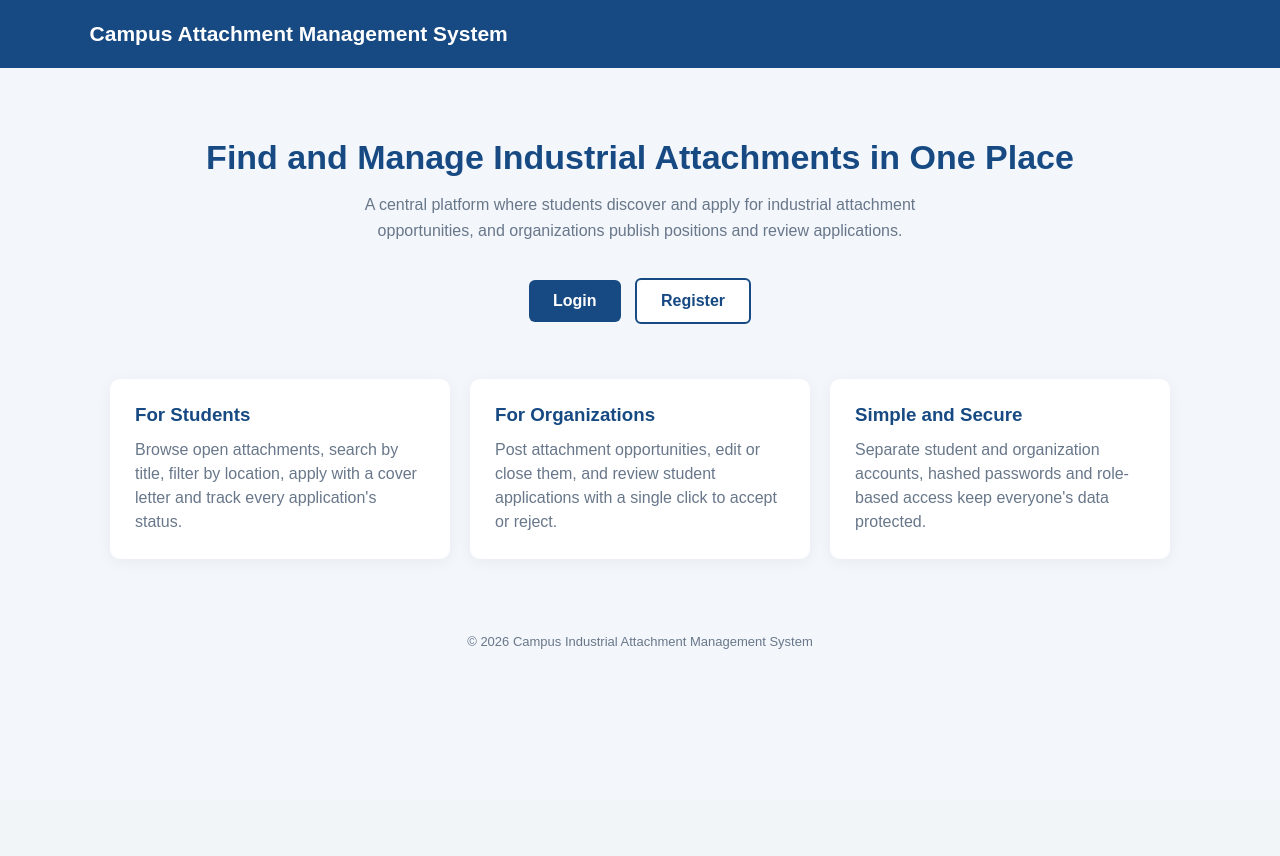
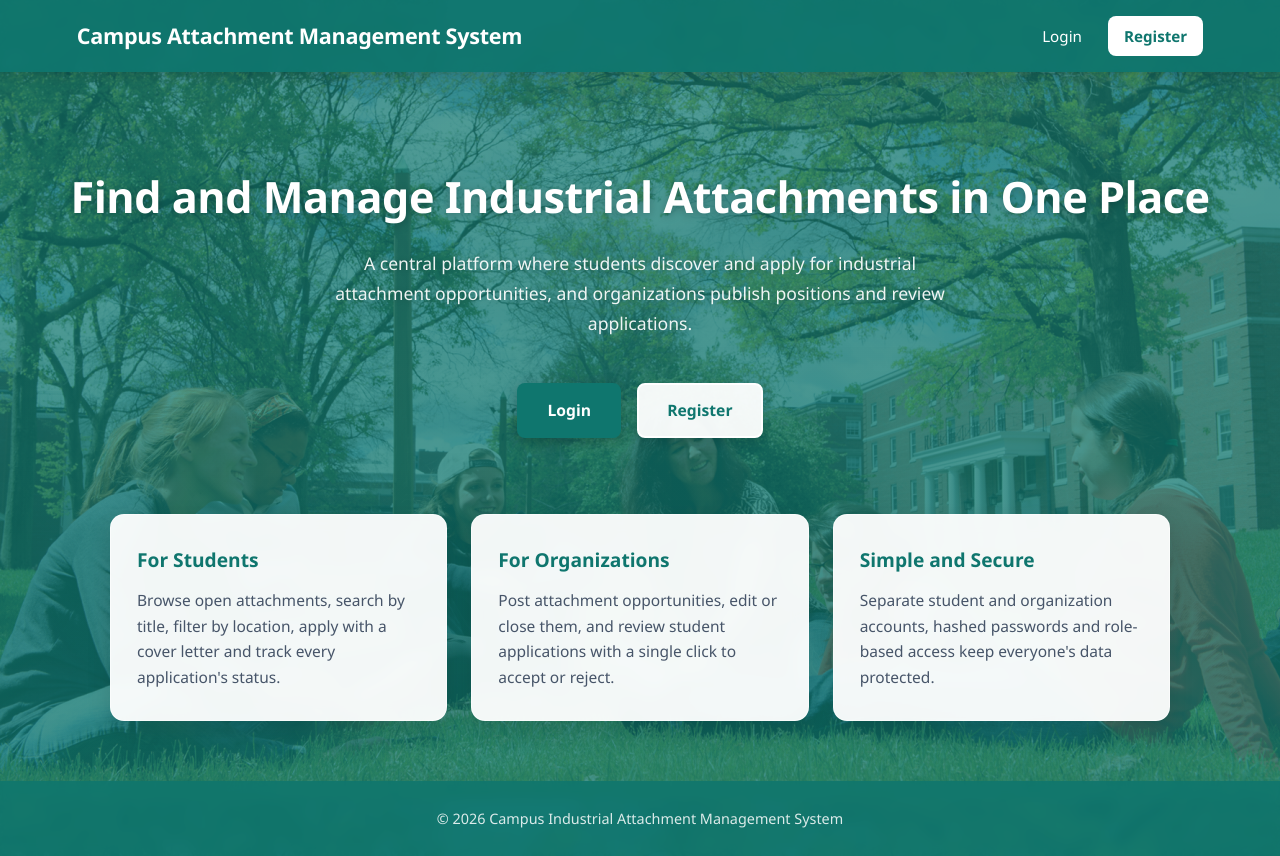
Before and after one commit to Renzz262/Campus-Industrial-Attachment-Management-System, a PHP site: page / in a window 1280 px wide. Before the commit the page ends 649 px from the top, so only its background shows below. Run offline with PHP 8.4, Linux system fonts and the light colour scheme.

Commit message:
Update index.php

```diff
--- a/index.php
+++ b/index.php
@@ -3,7 +3,7 @@ if (session_status() === PHP_SESSION_NONE) {
     session_start();
 }
 
-// If the visitor is already logged in, offer a shortcut to their dashboard
+//if a visitor is already logged in, offer s shortcut to their dashboard
 $dashboard = '';
 if (isset($_SESSION['user_id'], $_SESSION['role'])) {
     $dashboard = ($_SESSION['role'] === 'organization')
@@ -19,45 +19,261 @@ if (isset($_SESSION['user_id'], $_SESSION['role'])) {
     <title>Campus Industrial Attachment Management System</title>
 
     <style>
-        * { margin: 0; padding: 0; box-sizing: border-box; }
-        body { font-family: Arial, sans-serif; background: #f3f6fb; color: #263445; }
+        * {
+            margin: 0;
+            padding: 0;
+            box-sizing: border-box;
+        }
 
+        body {
+            font-family: 'Segoe UI', system-ui, -apple-system, BlinkMacSystemFont, 'Roboto', 'Helvetica Neue', Arial, sans-serif;
+            background: #f0fdfa;
+            color: #134e4a;
+            line-height: 1.6;
+            min-height: 100vh;
+            display: flex;
+            flex-direction: column;
+
+            /* Background image + soft overlay */
+            background-image:
+            linear-gradient(rgba(15, 118, 110, 0.72), rgba(15, 118, 110, 0.78)),
+            url('assets/images/hero.png');
+            background-size: cover;
+            background-position: center;
+            background-repeat: no-repeat;
+            background-attachment: fixed;
+        }
+
+        /* ---------- HEADER ---------- */
         header {
-            background: #174a83; color: white; padding: 22px 7%;
-            display: flex; justify-content: space-between; align-items: center;
-            flex-wrap: wrap; gap: 15px;
+            background: rgba(15, 118, 110, 0.92);
+            color: white;
+            padding: 16px 6%;
+            display: flex;
+            justify-content: space-between;
+            align-items: center;
+            flex-wrap: wrap;
+            gap: 16px;
+            box-shadow: 0 4px 12px rgba(0, 0, 0, 0.15);
+            position: relative;
+            z-index: 10;
+            backdrop-filter: blur(6px);
         }
-        header h2 { font-size: 21px; }
 
-        .hero { text-align: center; padding: 70px 20px 50px; }
-        .hero h1 { color: #174a83; font-size: 34px; margin-bottom: 15px; }
-        .hero p { color: #68778a; max-width: 650px; margin: 0 auto 30px; line-height: 1.6; }
+        header h2 {
+            font-size: 1.35rem;
+            font-weight: 700;
+            letter-spacing: -0.3px;
+        }
 
+        .nav-links {
+            display: flex;
+            align-items: center;
+            gap: 10px;
+            flex-wrap: wrap;
+        }
+
+        .nav-links a {
+            color: white;
+            text-decoration: none;
+            font-size: 0.95rem;
+            font-weight: 500;
+            padding: 8px 16px;
+            border-radius: 8px;
+            transition: background 0.25s ease, transform 0.2s ease;
+        }
+
+        .nav-links a:hover {
+            background: rgba(255, 255, 255, 0.18);
+            transform: translateY(-1px);
+        }
+
+        .nav-links .btn-nav {
+            background: white;
+            color: #0f766e;
+            font-weight: 600;
+        }
+
+        .nav-links .btn-nav:hover {
+            background: #ccfbf1;
+            color: #0f766e;
+        }
+
+        /* ---------- HERO ---------- */
+        .hero {
+            text-align: center;
+            padding: 90px 20px 70px;
+            position: relative;
+            overflow: hidden;
+        }
+
+        .hero h1 {
+            color: #ffffff;
+            font-size: clamp(1.95rem, 4.2vw, 2.7rem);
+            font-weight: 700;
+            margin-bottom: 18px;
+            letter-spacing: -0.5px;
+            text-shadow: 0 2px 10px rgba(0, 0, 0, 0.25);
+            opacity: 0;
+            transform: translateY(25px);
+            animation: fadeUp 0.8s ease forwards 0.15s;
+        }
+
+        .hero p {
+            color: rgba(255, 255, 255, 0.92);
+            max-width: 640px;
+            margin: 0 auto 38px;
+            font-size: 1.1rem;
+            line-height: 1.7;
+            text-shadow: 0 1px 6px rgba(0, 0, 0, 0.2);
+            opacity: 0;
+            transform: translateY(25px);
+            animation: fadeUp 0.8s ease forwards 0.35s;
+        }
+
+        .hero-actions {
+            opacity: 0;
+            transform: translateY(25px);
+            animation: fadeUp 0.8s ease forwards 0.55s;
+        }
+
+        /* ---------- BUTTONS ---------- */
         .btn {
-            display: inline-block; background: #174a83; color: white;
-            padding: 12px 24px; text-decoration: none; border-radius: 6px;
-            font-weight: bold; margin: 5px;
+            display: inline-block;
+            background: #0f766e;
+            color: white;
+            padding: 13px 28px;
+            text-decoration: none;
+            border-radius: 8px;
+            font-weight: 600;
+            font-size: 0.98rem;
+            margin: 6px;
+            border: 2px solid transparent;
+            transition: all 0.25s ease;
+            box-shadow: 0 4px 14px rgba(0, 0, 0, 0.25);
         }
-        .btn.light { background: white; color: #174a83; border: 2px solid #174a83; }
 
+        .btn:hover {
+            background: #0d9488;
+            transform: translateY(-2px);
+            box-shadow: 0 6px 20px rgba(0, 0, 0, 0.3);
+        }
+
+        .btn.light {
+            background: rgba(255, 255, 255, 0.95);
+            color: #0f766e;
+            border: 2px solid white;
+            box-shadow: 0 4px 14px rgba(0, 0, 0, 0.15);
+        }
+
+        .btn.light:hover {
+            background: #ffffff;
+            color: #0f766e;
+            transform: translateY(-2px);
+        }
+
+        /* ---------- CARDS ---------- */
         .cards {
-            max-width: 1100px; margin: 0 auto 50px; padding: 0 20px;
-            display: grid; grid-template-columns: repeat(auto-fit, minmax(260px, 1fr)); gap: 20px;
+            max-width: 1100px;
+            margin: 0 auto 60px;
+            padding: 0 20px;
+            display: grid;
+            grid-template-columns: repeat(auto-fit, minmax(280px, 1fr));
+            gap: 24px;
         }
+
         .card {
-            background: white; padding: 25px; border-radius: 10px;
-            box-shadow: 0 3px 15px rgba(0,0,0,0.05);
+            background: rgba(255, 255, 255, 0.95);
+            padding: 30px 26px;
+            border-radius: 14px;
+            box-shadow: 0 8px 24px rgba(0, 0, 0, 0.12);
+            border: 1px solid rgba(255, 255, 255, 0.6);
+            backdrop-filter: blur(8px);
+            transition: all 0.3s ease;
+            opacity: 0;
+            transform: translateY(30px);
         }
-        .card h3 { color: #174a83; margin-bottom: 12px; }
-        .card p { color: #68778a; line-height: 1.5; }
 
-        footer { text-align: center; padding: 25px; color: #68778a; font-size: 13px; }
+        .card:nth-child(1) { animation: fadeUp 0.7s ease forwards 0.7s; }
+        .card:nth-child(2) { animation: fadeUp 0.7s ease forwards 0.85s; }
+        .card:nth-child(3) { animation: fadeUp 0.7s ease forwards 1s; }
+
+        .card:hover {
+            transform: translateY(-6px);
+            box-shadow: 0 14px 32px rgba(0, 0, 0, 0.18);
+            background: #ffffff;
+        }
+
+        .card h3 {
+            color: #0f766e;
+            font-size: 1.2rem;
+            font-weight: 700;
+            margin-bottom: 12px;
+        }
+
+        .card p {
+            color: #475569;
+            font-size: 0.97rem;
+            line-height: 1.65;
+        }
+
+        /* ---------- FOOTER ---------- */
+        footer {
+            text-align: center;
+            padding: 26px 20px;
+            color: rgba(255, 255, 255, 0.85);
+            font-size: 0.9rem;
+            margin-top: auto;
+            background: rgba(15, 118, 110, 0.85);
+            backdrop-filter: blur(6px);
+        }
+
+        /* ---------- ANIMATIONS ---------- */
+        @keyframes fadeUp {
+            to {
+                opacity: 1;
+                transform: translateY(0);
+            }
+        }
+
+        /* ---------- RESPONSIVE ---------- */
+        @media (max-width: 640px) {
+            header {
+                padding: 14px 5%;
+                flex-direction: column;
+                align-items: flex-start;
+            }
+
+            header h2 {
+                font-size: 1.2rem;
+            }
+
+            .hero {
+                padding: 60px 16px 50px;
+            }
+
+            .hero h1 {
+                font-size: 1.75rem;
+            }
+
+            .cards {
+                gap: 18px;
+            }
+        }
     </style>
 </head>
 <body>
 
 <header>
     <h2>Campus Attachment Management System</h2>
+    <nav class="nav-links">
+        <?php if ($dashboard): ?>
+            <a class="btn-nav" href="<?= htmlspecialchars($dashboard) ?>">My Dashboard</a>
+        <?php else: ?>
+            <a href="authentication/login.php">Login</a>
+            <a class="btn-nav" href="authentication/register.php">Register</a>
+        <?php endif; ?>
+    </nav>
 </header>
 
 <div class="hero">
@@ -67,12 +283,14 @@ if (isset($_SESSION['user_id'], $_SESSION['role'])) {
         opportunities, and organizations publish positions and review applications.
     </p>
 
-    <?php if ($dashboard): ?>
-        <a class="btn" href="<?= htmlspecialchars($dashboard) ?>">Go to My Dashboard</a>
-    <?php else: ?>
-        <a class="btn" href="authentication/login.php">Login</a>
-        <a class="btn light" href="authentication/register.php">Register</a>
-    <?php endif; ?>
+    <div class="hero-actions">
+        <?php if ($dashboard): ?>
+            <a class="btn" href="<?= htmlspecialchars($dashboard) ?>">Go to My Dashboard</a>
+        <?php else: ?>
+            <a class="btn" href="authentication/login.php">Login</a>
+            <a class="btn light" href="authentication/register.php">Register</a>
+        <?php endif; ?>
+    </div>
 </div>
 
 <div class="cards">
```
